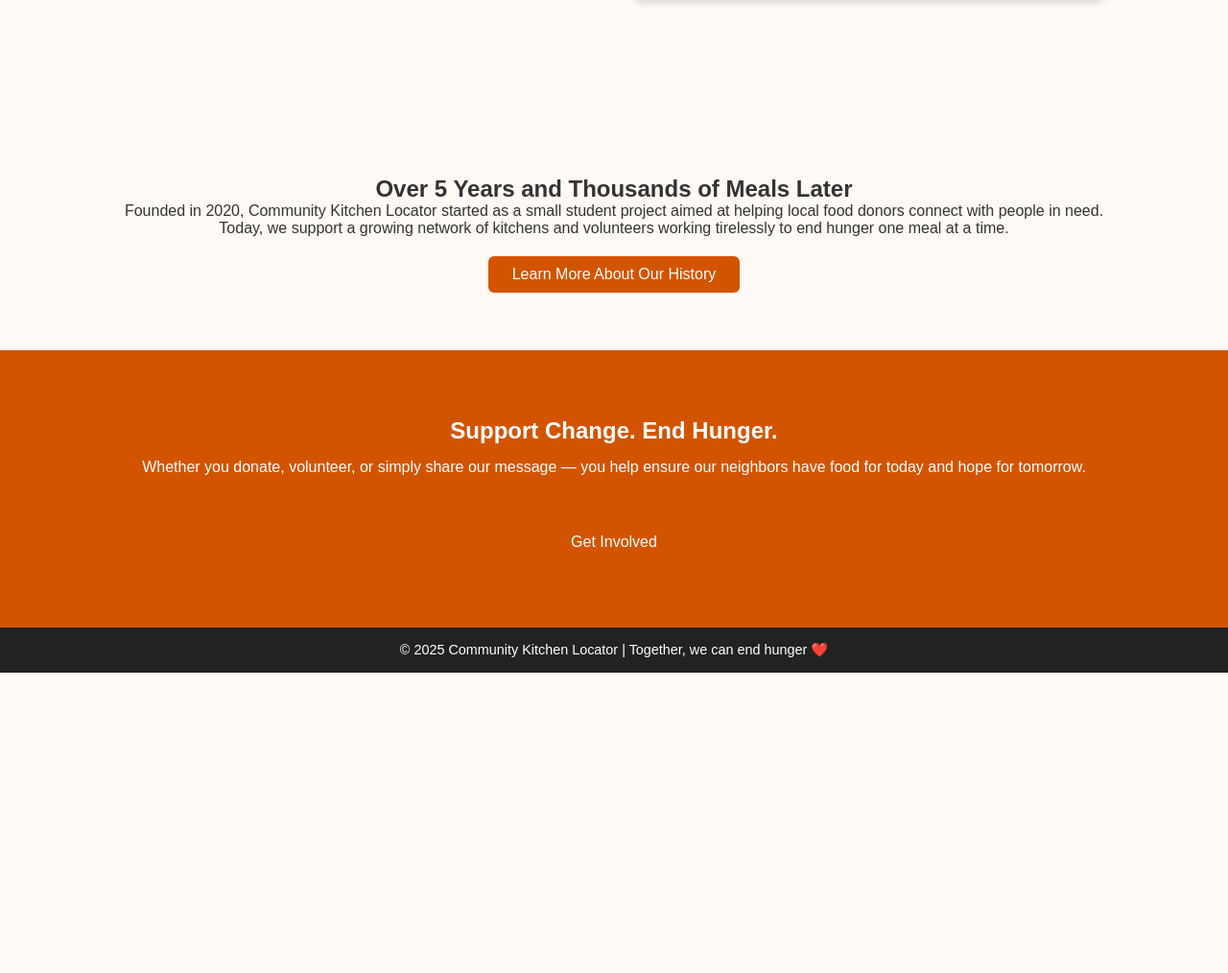
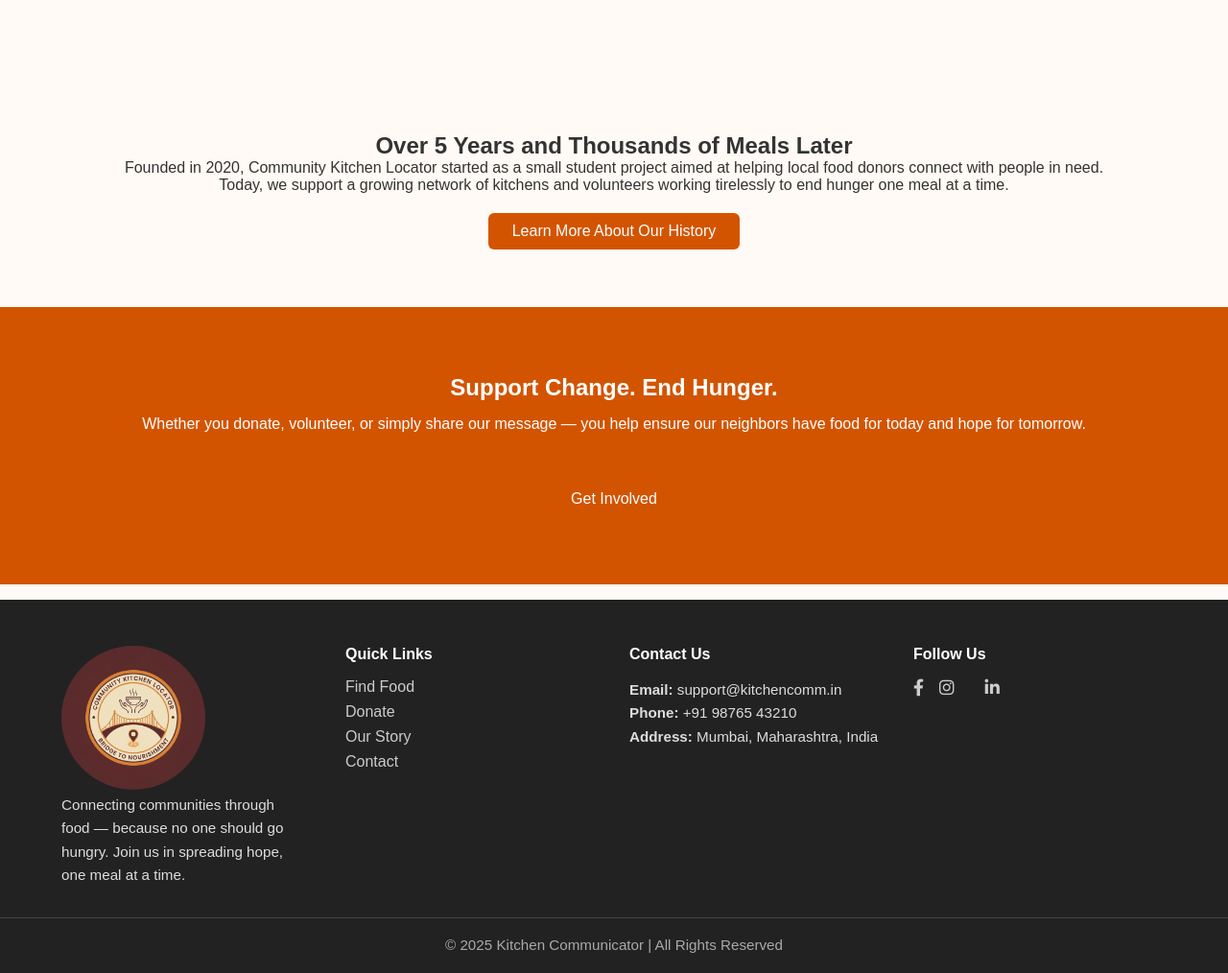
Before and after one commit to Shreyas140304/Community_kitchen_locator, a Flask app: template Templates/ourStory.html in a window 1280 px wide. Shown: the part 2370-3384 px from the top of the page at 96% size. Before the commit the page ends 3071 px from the top, so only its background shows below. Run offline with Flask 3, Linux system fonts and the light colour scheme; the template is opened without the code that fills it, so the values that code supplies are empty; some libraries are stand-ins or nearby versions.

Commit message:
ourstory page added

```diff
--- a/Templates/ourStory.html
+++ b/Templates/ourStory.html
@@ -1,13 +1,38 @@
 <!DOCTYPE html>
 <html lang="en">
+
 <head>
     <meta charset="UTF-8">
     <meta name="viewport" content="width=device-width, initial-scale=1.0">
     <title>Our Story | Community Kitchen Locator</title>
     <link rel="stylesheet" href="../css/ourStory.css">
+    <link rel="stylesheet" href="https://cdnjs.cloudflare.com/ajax/libs/font-awesome/6.4.0/css/all.min.css">
+
 </head>
+
 <body>
 
+    <!-- Navbar -->
+    <header id="navbar">
+        <div class="logo"><img src="../images/logo.jpg" alt="Logo"></div>
+        <nav>
+            <ul>
+                <li><i class="fa-solid fa-bowl-food"></i><a href="#">FIND FOOD</a></li>
+                <li><i class="fa-solid fa-face-smile"></i><a href="#">OUR STORY</a></li>
+                <li><i class="fa-solid fa-hand-holding-dollar"></i><a href="#" class="donate">DONATE</a></li>
+                <li><i class="fa-solid fa-comment"></i><a href="">FEEDBACK</a></li>
+            </ul>
+        </nav>
+        <div class="right-links">
+            <div class="login-box">
+                <h3>Login</h3>
+                <div class="login-options">
+                    <button class="option-btn">NGO</button>
+                    <button class="option-btn">Volunteer</button>
+                </div>
+            </div>
+        </div>
+    </header>
     <!-- Hero Section -->
     <section class="story-hero">
         <div class="overlay">
@@ -22,18 +47,21 @@
             <div class="text">
                 <h2>How It All Began</h2>
                 <p>
-                    The <strong>Community Kitchen Locator</strong> began with one simple belief — no one should go hungry.
+                    The <strong>Community Kitchen Locator</strong> began with one simple belief — no one should go
+                    hungry.
                     During difficult times, we saw individuals and families struggle to find their next meal.
                     That’s when a small group of volunteers came together to build a digital platform
                     that connects people to nearby kitchens, food banks, and community meal centers.
                 </p>
                 <p>
-                    What started as a local initiative has now grown into a community-wide network powered by compassion and technology.
-                    Every click, every volunteer, and every kitchen listed brings us one step closer to a hunger-free community.
+                    What started as a local initiative has now grown into a community-wide network powered by compassion
+                    and technology.
+                    Every click, every volunteer, and every kitchen listed brings us one step closer to a hunger-free
+                    community.
                 </p>
             </div>
             <div class="image">
-                <img src="../images/story1.jpg" alt="Community helping each other">
+                <img src="../images/community.jpeg" alt="Community helping each other">
             </div>
         </div>
     </section>
@@ -42,7 +70,7 @@
     <section class="story-section light">
         <div class="container reverse">
             <div class="image">
-                <img src="../images/story2.jpg" alt="Volunteers serving food">
+                <img src="../images/oimg1.jpg" alt="Volunteers serving food">
             </div>
             <div class="text">
                 <h2>Our Mission</h2>
@@ -52,7 +80,8 @@
                     that everyone has access to nutritious meals.
                 </p>
                 <p>
-                    Together, we’re building a network of compassion, where technology and humanity come together to fight food insecurity.
+                    Together, we’re building a network of compassion, where technology and humanity come together to
+                    fight food insecurity.
                 </p>
             </div>
         </div>
@@ -95,7 +124,7 @@
                 <a href="volunteer.html" class="btn secondary">Volunteer</a>
             </div>
             <div class="image">
-                <img src="../images/story3.jpg" alt="Volunteers distributing food">
+                <img src="../images/oimg2.png" alt="Volunteers distributing food">
             </div>
         </div>
     </section>
@@ -105,8 +134,10 @@
         <div class="content">
             <h2>Over 5 Years and Thousands of Meals Later</h2>
             <p>
-                Founded in 2020, Community Kitchen Locator started as a small student project aimed at helping local food
-                donors connect with people in need. Today, we support a growing network of kitchens and volunteers working
+                Founded in 2020, Community Kitchen Locator started as a small student project aimed at helping local
+                food
+                donors connect with people in need. Today, we support a growing network of kitchens and volunteers
+                working
                 tirelessly to end hunger one meal at a time.
             </p>
             <a href="history.html" class="btn">Learn More About Our History</a>
@@ -117,15 +148,60 @@
     <section class="cta">
         <h2>Support Change. End Hunger.</h2>
         <p>
-            Whether you donate, volunteer, or simply share our message — you help ensure our neighbors have food for today
+            Whether you donate, volunteer, or simply share our message — you help ensure our neighbors have food for
+            today
             and hope for tomorrow.
         </p>
         <a href="get_involved.html" class="btn">Get Involved</a>
     </section>
 
-    <footer>
-        <p>© 2025 Community Kitchen Locator | Together, we can end hunger ❤️</p>
+    <!-- ======= Footer Section ======= -->
+    <footer class="footer">
+        <div class="footer-container">
+
+            <!-- About -->
+            <div class="footer-col about">
+                <img src="../images/logo.jpg" alt="Logo" class="logoImg">
+                <p>Connecting communities through food — because no one should go hungry. Join us in spreading hope, one
+                    meal at a time.</p>
+            </div>
+
+            <!-- Quick Links -->
+            <div class="footer-col">
+                <h4>Quick Links</h4>
+                <ul>
+                    <li><a href="#">Find Food</a></li>
+                    <li><a href="#">Donate</a></li>
+                    <li><a href="#">Our Story</a></li>
+                    <li><a href="#">Contact</a></li>
+                </ul>
+            </div>
+
+            <!-- Contact Info -->
+            <div class="footer-col contact">
+                <h4>Contact Us</h4>
+                <p><strong>Email:</strong> support@kitchencomm.in</p>
+                <p><strong>Phone:</strong> +91 98765 43210</p>
+                <p><strong>Address:</strong> Mumbai, Maharashtra, India</p>
+            </div>
+
+            <!-- Social -->
+            <div class="footer-col social">
+                <h4>Follow Us</h4>
+                <div class="social-links">
+                    <a href="#"><i class="fab fa-facebook-f"></i></a>
+                    <a href="#"><i class="fab fa-instagram"></i></a>
+                    <a href="#"><i class="fa-brands fa-x-twitter"></i></a>
+                    <a href="#"><i class="fab fa-linkedin-in"></i></a>
+                </div>
+            </div>
+
+        </div>
+
+        <div class="footer-bottom">
+            <p>© 2025 Kitchen Communicator | All Rights Reserved</p>
+        </div>
     </footer>
+</body>
 
-</body>
 </html>
--- a/css/ourStory.css
+++ b/css/ourStory.css
@@ -145,12 +268,110 @@ body {
     margin: 15px 0 30px;
 }
 
-footer {
-    background-color: #222;
+
+/* footer */
+
+/* ===== Footer Styling ===== */
+.footer {
+    margin-top: 1rem;
+    background: #222;
+    color: #ddd;
+    padding: 3rem 0 1rem;
+    font-family: 'Poppins', sans-serif;
+}
+
+.footer-container {
+    display: grid;
+    grid-template-columns: repeat(auto-fit, minmax(220px, 1fr));
+    gap: 2rem;
+    width: 90%;
+    margin: auto;
+}
+
+.footer h3,
+.footer h4 {
     color: #fff;
+    margin-bottom: 1rem;
+    font-weight: 600;
+}
+
+.footer p {
+    line-height: 1.6;
+    font-size: 0.95rem;
+}
+
+.footer ul {
+    list-style: none;
+}
+
+.footer ul li {
+    margin-bottom: 0.5rem;
+}
+
+.footer ul li a {
+    color: #ccc;
+    text-decoration: none;
+    transition: color 0.3s;
+}
+
+.footer ul li a:hover {
+    color: #fcb040;
+}
+
+/* Social Links */
+.social-links {
+    display: flex;
+    gap: 1rem;
+}
+
+.social-links a {
+    color: #ccc;
+    font-size: 1.1rem;
+    transition: color 0.3s, transform 0.3s;
+}
+
+.social-links a:hover {
+    color: #fcb040;
+    transform: scale(1.1);
+}
+
+/* Bottom Bar */
+.footer-bottom {
     text-align: center;
-    padding: 15px 0;
+    border-top: 1px solid #444;
+    margin-top: 2rem;
+    padding-top: 1rem;
     font-size: 0.9rem;
+    color: #aaa;
+}
+
+.footer-col.about p {
+    max-width: 250px;
+}
+
+
+.logoImg {
+    height: 150px;
+    width: 150px;
+    border-radius: 50%;
+}
+
+/* Responsive */
+@media (max-width: 768px) {
+    .footer-container {
+        grid-template-columns: 1fr 1fr;
+    }
+}
+
+@media (max-width: 480px) {
+    .footer-container {
+        grid-template-columns: 1fr;
+        text-align: center;
+    }
+
+    .social-links {
+        justify-content: center;
+    }
 }
 
 /* Responsive */
```
Also changed, not shown: other parts of css/ourStory.css (+127 -4 lines), css/findFood.css (+0 -118 lines), images/community.jpeg (added), images/oimg1.jpg (added), images/oimg2.png (added).
